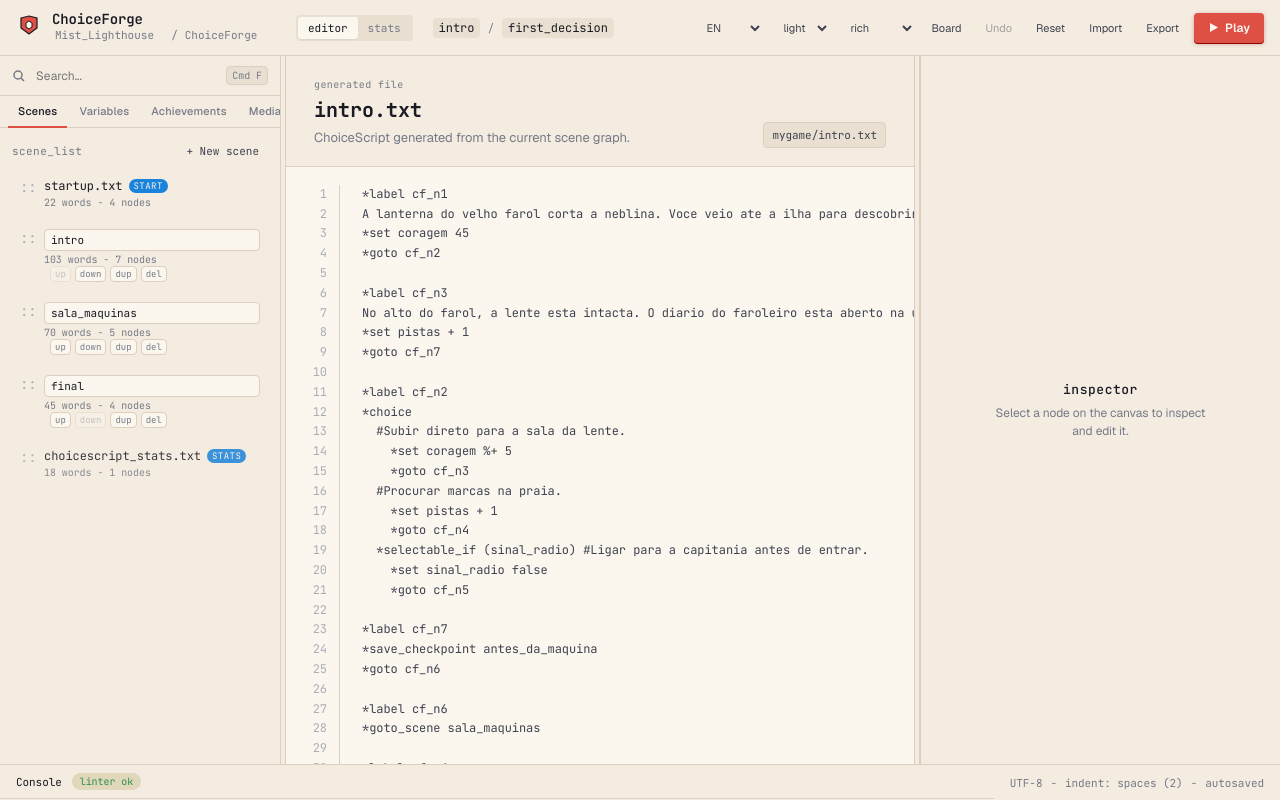
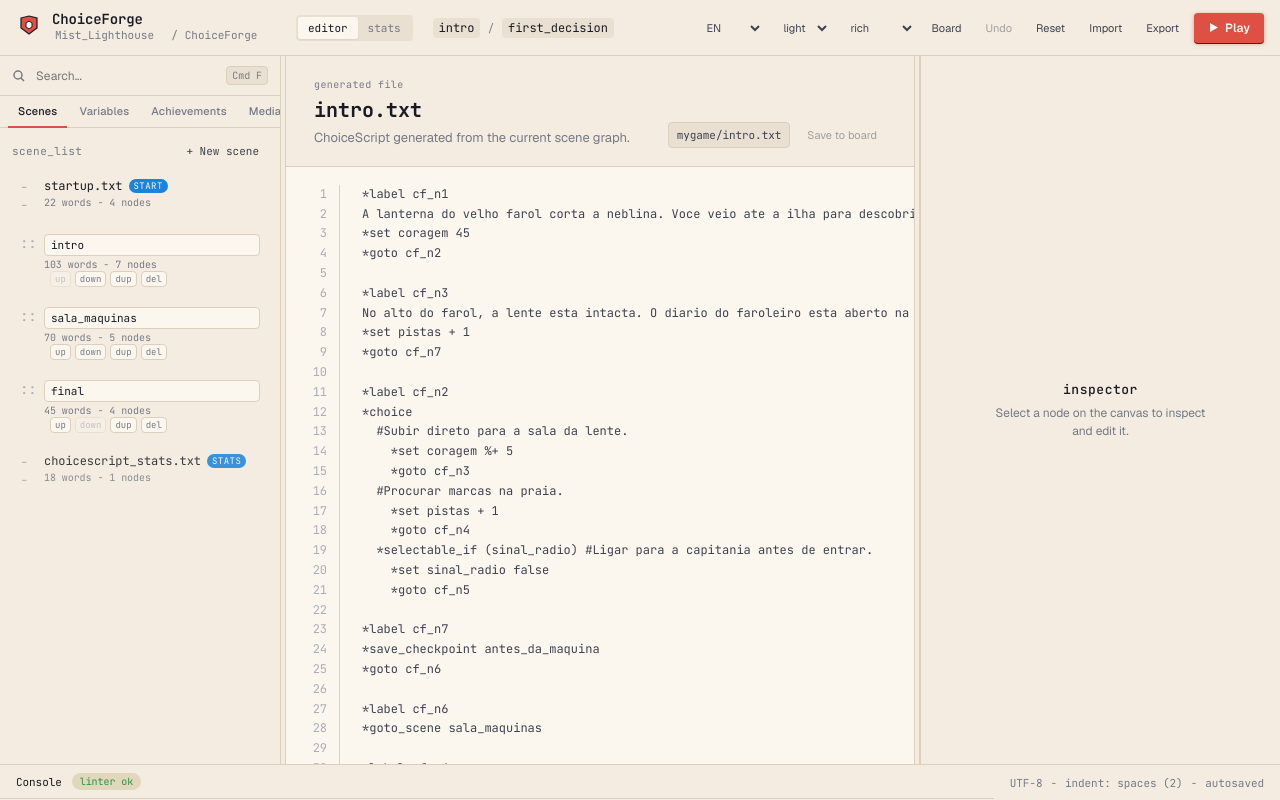
Before and after one commit to viniman27/ChoiceForge, a React (Vite) app: page / in a window 1280 px wide. Both pictures are taken after a click on the button "Text". Built offline with nearby package versions, Linux system fonts and the light colour scheme.

Commit message:
Make text mode editable

```diff
--- a/src/App.tsx
+++ b/src/App.tsx
@@ -171,6 +171,7 @@ export default function App() {
         }}
         onUpdateScene={actions.updateScene}
         onMoveScene={actions.moveScene}
+        onMoveSceneBefore={actions.moveSceneBefore}
         onDuplicateScene={actions.duplicateScene}
         onDeleteScene={actions.deleteScene}
         onAddVariable={actions.addVariable}
@@ -196,7 +197,14 @@ export default function App() {
       {playOpen ? (
         <PlaytestView project={lintedProject} onClose={() => setPlayOpen(false)} />
       ) : generatedDocument ? (
-        <GeneratedDocumentView {...generatedDocument} />
+        <GeneratedDocumentView
+          {...generatedDocument}
+          editable={generatedDocumentId === "scene"}
+          onSave={(content) => {
+            actions.replaceCurrentSceneText(content);
+            setSelectedId("n1");
+          }}
+        />
       ) : (
         <GraphCanvas
           data={lintedProject}
--- a/src/components/GeneratedDocumentView.tsx
+++ b/src/components/GeneratedDocumentView.tsx
@@ -1,12 +1,22 @@
+import { useEffect, useState } from "react";
+
 interface GeneratedDocumentViewProps {
   title: string;
   path: string;
   description: string;
   content: string;
+  editable?: boolean;
+  onSave?: (content: string) => void;
 }
 
-export function GeneratedDocumentView({ title, path, description, content }: GeneratedDocumentViewProps) {
-  const lines = content.replace(/\n$/, "").split("\n");
+export function GeneratedDocumentView({ title, path, description, content, editable = false, onSave }: GeneratedDocumentViewProps) {
+  const [draft, setDraft] = useState(content);
+  const visibleContent = editable ? draft : content;
+  const lines = visibleContent.replace(/\n$/, "").split("\n");
+
+  useEffect(() => {
+    setDraft(content);
+  }, [content]);
 
   return (
     <section className="generated-doc">
@@ -16,13 +26,29 @@ export function GeneratedDocumentView({ title, path, description, content }: Gen
           <h1>{title}</h1>
           <p>{description}</p>
         </div>
-        <code>{path}</code>
+        <div className="generated-doc-actions">
+          <code>{path}</code>
+          {editable && (
+            <button className="ghost-btn" disabled={draft === content} onClick={() => onSave?.(draft)}>
+              Save to board
+            </button>
+          )}
+        </div>
       </div>
       <div className="generated-doc-body">
         <div className="generated-doc-gutter">
           {lines.map((_, index) => <span key={index}>{index + 1}</span>)}
         </div>
-        <pre><code>{lines.join("\n")}</code></pre>
+        {editable ? (
+          <textarea
+            className="generated-doc-editor"
+            value={draft}
+            spellCheck={false}
+            onChange={(event) => setDraft(event.target.value)}
+          />
+        ) : (
+          <pre><code>{lines.join("\n")}</code></pre>
+        )}
       </div>
     </section>
   );
--- a/src/components/LeftPanel.tsx
+++ b/src/components/LeftPanel.tsx
@@ -11,6 +11,7 @@ interface LeftPanelProps {
   onSelectScene: (id: string) => void;
   onUpdateScene: (id: string, patch: Partial<SceneSummary>) => void;
   onMoveScene: (id: string, direction: "up" | "down") => void;
+  onMoveSceneBefore: (id: string, beforeId: string | null) => void;
   onDuplicateScene: (id: string) => void;
   onDeleteScene: (id: string) => void;
   onAddVariable: () => void;
@@ -35,6 +36,7 @@ export function LeftPanel({
   onSelectScene,
   onUpdateScene,
   onMoveScene,
+  onMoveSceneBefore,
   onDuplicateScene,
   onDeleteScene,
   onAddVariable,
@@ -85,6 +87,7 @@ export function LeftPanel({
             onSelectScene={onSelectScene}
             onUpdateScene={onUpdateScene}
             onMoveScene={onMoveScene}
+            onMoveSceneBefore={onMoveSceneBefore}
             onDuplicateScene={onDuplicateScene}
             onDeleteScene={onDeleteScene}
           />
@@ -225,6 +228,7 @@ function ScenesList({
   onSelectScene,
   onUpdateScene,
   onMoveScene,
+  onMoveSceneBefore,
   onDuplicateScene,
   onDeleteScene,
 }: {
@@ -235,17 +239,51 @@ function ScenesList({
   onSelectScene: (id: string) => void;
   onUpdateScene: (id: string, patch: Partial<SceneSummary>) => void;
   onMoveScene: (id: string, direction: "up" | "down") => void;
+  onMoveSceneBefore: (id: string, beforeId: string | null) => void;
   onDuplicateScene: (id: string) => void;
   onDeleteScene: (id: string) => void;
 }) {
+  const [draggedSceneId, setDraggedSceneId] = useState<string | null>(null);
+  const [dropTargetId, setDropTargetId] = useState<string | null>(null);
   const movableScenes = data.scenes.filter((scene) => !scene.isStart && !scene.special);
   return (
     <div className="scene-list">
       <div className="section-title"><span>scene_list</span><button className="ghost-btn" onClick={onAddScene}>+ {labels.addScene}</button></div>
       <ul>
-        {data.scenes.map((scene) => (
-          <li key={scene.id} className={`scene-item ${activeSceneId === scene.id ? "is-current" : ""} ${scene.special ? "is-special" : ""}`} onClick={() => onSelectScene(scene.id)}>
-            <span className="scene-handle">::</span>
+        {data.scenes.map((scene) => {
+          const movable = !scene.isStart && !scene.special;
+          return (
+          <li
+            key={scene.id}
+            className={`scene-item ${activeSceneId === scene.id ? "is-current" : ""} ${scene.special ? "is-special" : ""} ${dropTargetId === scene.id ? "is-drop-target" : ""} ${draggedSceneId === scene.id ? "is-dragging" : ""}`}
+            draggable={movable}
+            onClick={() => onSelectScene(scene.id)}
+            onDragStart={(event) => {
+              if (!movable) return;
+              event.dataTransfer.effectAllowed = "move";
+              event.dataTransfer.setData("text/plain", scene.id);
+              setDraggedSceneId(scene.id);
+            }}
+            onDragOver={(event) => {
+              if (!movable || !draggedSceneId || draggedSceneId === scene.id) return;
+              event.preventDefault();
+              event.dataTransfer.dropEffect = "move";
+              setDropTargetId(scene.id);
+            }}
+            onDragLeave={() => setDropTargetId((current) => (current === scene.id ? null : current))}
+            onDrop={(event) => {
+              event.preventDefault();
+              const draggedId = event.dataTransfer.getData("text/plain") || draggedSceneId;
+              if (movable && draggedId && draggedId !== scene.id) onMoveSceneBefore(draggedId, scene.id);
+              setDraggedSceneId(null);
+              setDropTargetId(null);
+            }}
+            onDragEnd={() => {
+              setDraggedSceneId(null);
+              setDropTargetId(null);
+            }}
+          >
+            <span className="scene-handle">{movable ? "::" : "--"}</span>
             <div className="scene-meta">
               <div className="scene-name">
                 {scene.isStart || scene.special ? (
@@ -268,7 +306,24 @@ function ScenesList({
               </div>
             </div>
           </li>
-        ))}
+        );
+        })}
+        <li
+          className={`scene-drop-end ${draggedSceneId ? "is-visible" : ""}`}
+          onDragOver={(event) => {
+            if (!draggedSceneId) return;
+            event.preventDefault();
+            event.dataTransfer.dropEffect = "move";
+            setDropTargetId(null);
+          }}
+          onDrop={(event) => {
+            event.preventDefault();
+            const draggedId = event.dataTransfer.getData("text/plain") || draggedSceneId;
+            if (draggedId) onMoveSceneBefore(draggedId, null);
+            setDraggedSceneId(null);
+            setDropTargetId(null);
+          }}
+        />
       </ul>
     </div>
   );
--- a/src/domain/choicescriptImport.ts
+++ b/src/domain/choicescriptImport.ts
@@ -3,6 +3,10 @@ import type { AchievementSummary, AssetSummary, ChoiceCondition, ChoiceForgeProj
 export interface ChoiceScriptArchiveEntry {
   name: string;
   bytes: Uint8Array;
+}
+
+export function importChoiceScriptSceneText(sceneName: string, content: string): SceneGraph {
+  return createImportedSceneGraph(sceneName, content);
 }
 
 export function importChoiceScriptArchive(entries: ChoiceScriptArchiveEntry[]): ChoiceForgeProject {
--- a/src/state/projectStore.ts
+++ b/src/state/projectStore.ts
@@ -1,6 +1,7 @@
 import { useCallback, useEffect, useMemo, useRef, useState } from "react";
 import { sampleProjects } from "../data/sampleProject";
 import { lintProject } from "../domain/choicescript";
+import { importChoiceScriptSceneText } from "../domain/choicescriptImport";
 import type { AchievementSummary, AssetSummary, ChoiceForgeProject, Language, NodeType, SceneGraph, SceneSummary, StoryEdge, StoryNode, VariableSummary } from "../domain/types";
 
 const STORAGE_KEY = "choiceforge.project.v2";
@@ -26,6 +27,7 @@ export interface ProjectActions {
   undo: () => void;
   setProject: (project: ChoiceForgeProject) => void;
   updateMetadata: (patch: Pick<ChoiceForgeProject, "title" | "author">) => void;
+  replaceCurrentSceneText: (content: string) => void;
   resetProject: (language: Language) => ChoiceForgeProject;
   selectScene: (id: string) => void;
   updateNode: (id: string, patch: Partial<StoryNode>) => void;
@@ -39,6 +41,7 @@ export interface ProjectActions {
   addScene: () => void;
   updateScene: (id: string, patch: Partial<SceneSummary>) => void;
   moveScene: (id: string, direction: "up" | "down") => void;
+  moveSceneBefore: (id: string, beforeId: string | null) => void;
   duplicateScene: (id: string) => void;
   deleteScene: (id: string) => void;
   addVariable: () => void;
@@ -101,6 +104,20 @@ export function useProjectStore() {
     },
     updateMetadata: (patch) => {
       setTrackedProjectState((current) => commitProject({ ...current, ...patch }));
+    },
+    replaceCurrentSceneText: (content) => {
+      setTrackedProjectState((current) => {
+        const graph = importChoiceScriptSceneText(current.sceneTitle, content);
+        return commitProject({
+          ...current,
+          nodes: graph.nodes,
+          edges: graph.edges,
+          sceneData: {
+            ...(current.sceneData ?? {}),
+            [current.sceneTitle]: graph,
+          },
+        });
+      });
     },
     resetProject: (language) => {
       const fresh = commitProject(hydrateProject(cloneProject(sampleProjects[language])));
@@ -274,6 +291,29 @@ export function useProjectStore() {
 
         const reorderedMovable = [...movable];
         [reorderedMovable[currentIndex], reorderedMovable[targetIndex]] = [reorderedMovable[targetIndex], reorderedMovable[currentIndex]];
+        const queue = [...reorderedMovable];
+
+        return commitProject({
+          ...saved,
+          scenes: saved.scenes.map((scene) => (scene.isStart || scene.special ? scene : queue.shift() ?? scene)),
+        });
+      });
+    },
+    moveSceneBefore: (id, beforeId) => {
+      setTrackedProjectState((current) => {
+        const saved = commitProject(current);
+        const movable = saved.scenes.filter((scene) => !scene.isStart && !scene.special);
+        const dragged = movable.find((scene) => scene.id === id);
+        if (!dragged || id === beforeId) return current;
+
+        const withoutDragged = movable.filter((scene) => scene.id !== id);
+        const targetIndex = beforeId ? withoutDragged.findIndex((scene) => scene.id === beforeId) : withoutDragged.length;
+        if (targetIndex < 0) return current;
+        const reorderedMovable = [
+          ...withoutDragged.slice(0, targetIndex),
+          dragged,
+          ...withoutDragged.slice(targetIndex),
+        ];
         const queue = [...reorderedMovable];
 
         return commitProject({
--- a/styles.css
+++ b/styles.css
@@ -393,7 +393,17 @@ input, select, textarea { font-family: inherit; color: inherit; }
 }
 .scene-item:hover { background: var(--paper-3); }
 .scene-item.is-current { background: var(--paper-3); box-shadow: inset 2px 0 0 var(--accent-1); }
+.scene-item.is-dragging { opacity: 0.5; }
+.scene-item.is-drop-target { box-shadow: inset 0 2px 0 var(--accent-1), inset 2px 0 0 var(--accent-1); }
 .scene-handle { color: var(--ink-faint); font-family: var(--ff-mono); font-size: 14px; user-select: none; cursor: grab; }
+.scene-drop-end {
+  height: 8px;
+  margin: -2px 0 4px;
+  border-radius: var(--r-1);
+  opacity: 0;
+}
+.scene-drop-end.is-visible { opacity: 1; }
+.scene-drop-end.is-visible:hover { background: var(--accent-1); }
 .scene-name { display: flex; align-items: center; gap: 6px; flex-wrap: wrap; }
 .scene-name code { font-size: 12px; }
 .scene-tag {
@@ -640,6 +650,12 @@ input, select, textarea { font-family: inherit; color: inherit; }
   color: var(--ink-2);
   font-size: 11px;
 }
+.generated-doc-actions {
+  display: flex;
+  align-items: center;
+  gap: 8px;
+  flex: 0 0 auto;
+}
 .generated-doc-body {
   min-height: 0;
   overflow: auto;
@@ -667,6 +683,23 @@ input, select, textarea { font-family: inherit; color: inherit; }
   font-size: 12px;
   line-height: 1.65;
   white-space: pre;
+}
+.generated-doc-editor {
+  width: 100%;
+  min-width: 0;
+  min-height: 100%;
+  margin: 0;
+  padding: 0 22px;
+  border: 0;
+  resize: none;
+  outline: none;
+  background: transparent;
+  color: var(--ink-2);
+  font-family: var(--ff-mono);
+  font-size: 12px;
+  line-height: 1.65;
+  white-space: pre;
+  overflow: auto;
 }
 
 .playtest {
```
